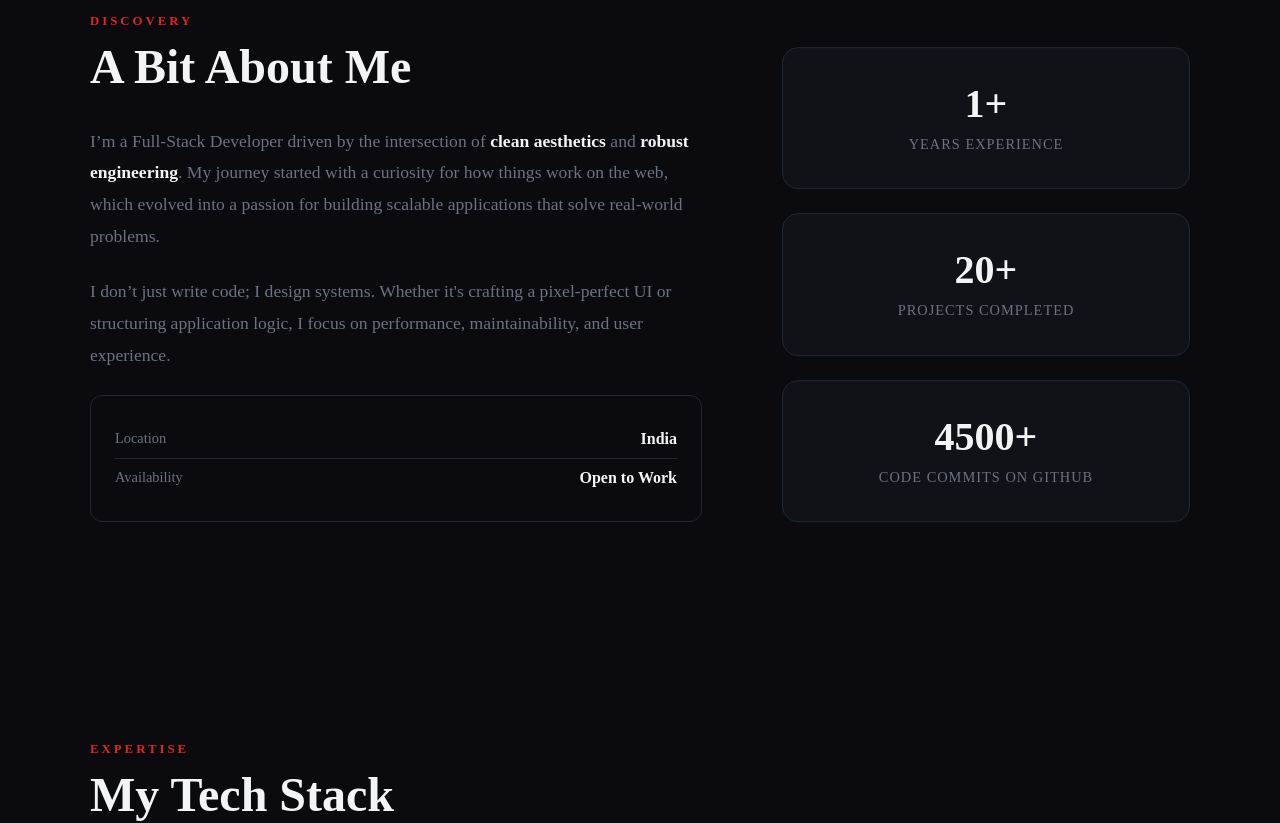
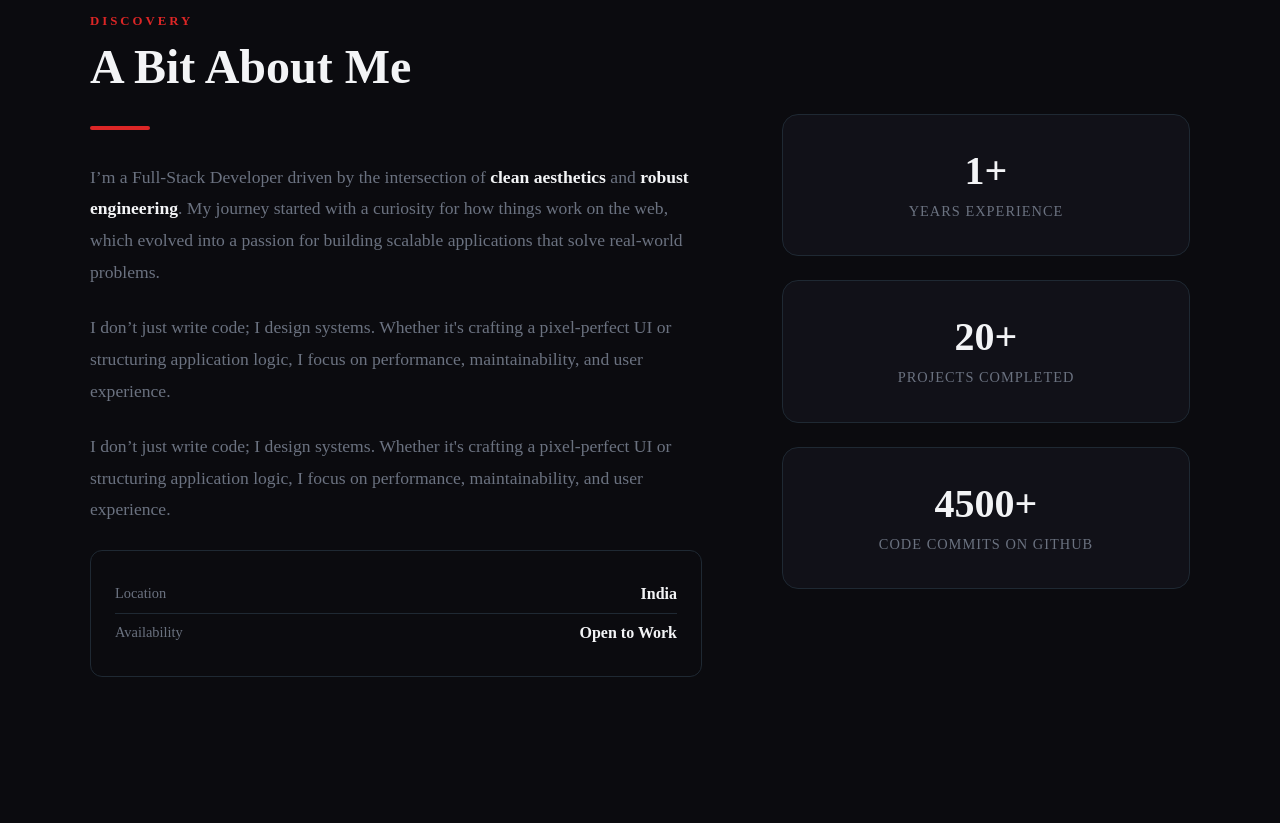
Before and after one commit to Santhosh-Kumar-2004/santhosh.dev-portfolio-site, a React (Vite) app: page / in a window 1280 px wide. Shown: the part 860-1683 px from the top of the page. Built offline with nearby package versions, Linux system fonts and the light colour scheme.

Commit message:
Updating the about jsx file

```diff
--- a/src/components/About.jsx
+++ b/src/components/About.jsx
@@ -98,6 +98,7 @@ export default function About() {
             <motion.h2 className="section-title" variants={itemVariants}>
               A Bit About Me
             </motion.h2>
+            <div className="header-line"></div>
           </header>
 
           <div className="about-text">
@@ -108,6 +109,12 @@ export default function About() {
               curiosity for how things work on the web, which evolved into a
               passion for building scalable applications that solve real-world
               problems.
+            </motion.p>
+
+            <motion.p variants={itemVariants}>
+              I don’t just write code; I design systems. Whether it's crafting a
+              pixel-perfect UI or structuring application logic, I focus on
+              performance, maintainability, and user experience.
             </motion.p>
 
             <motion.p variants={itemVariants}>
--- a/src/styles/Skills.css
+++ b/src/styles/Skills.css
@@ -14,6 +14,7 @@
   background: var(--accent-primary);
   margin-top: 15px;
   border-radius: 2px;
+  margin-bottom: 2rem;
 }
 
 .skills-grid {
```
